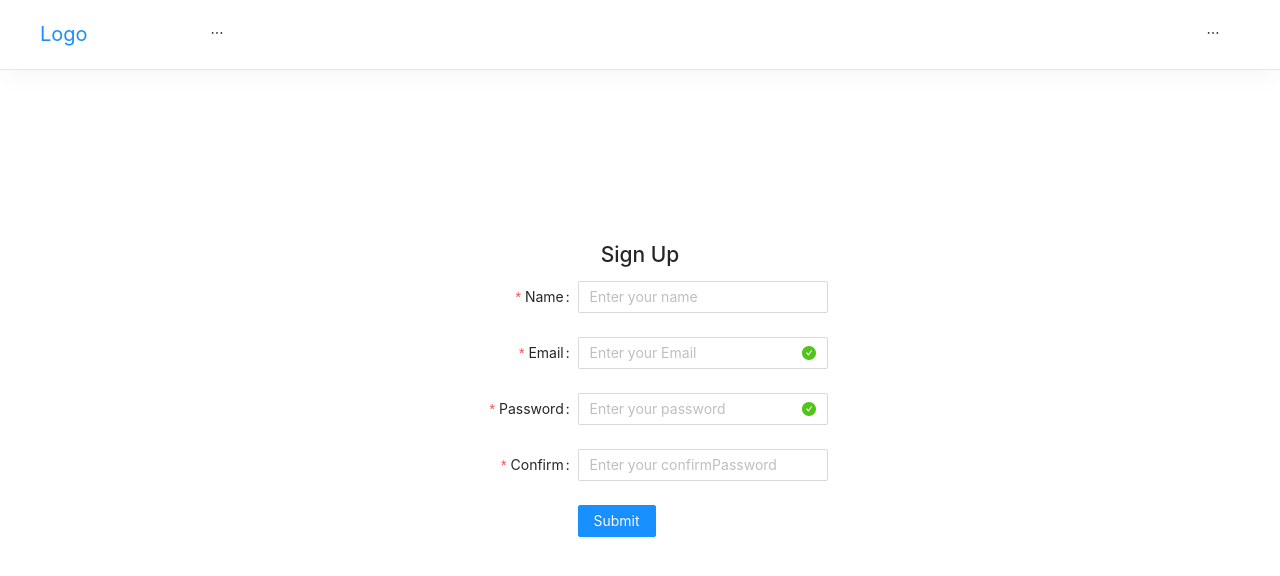
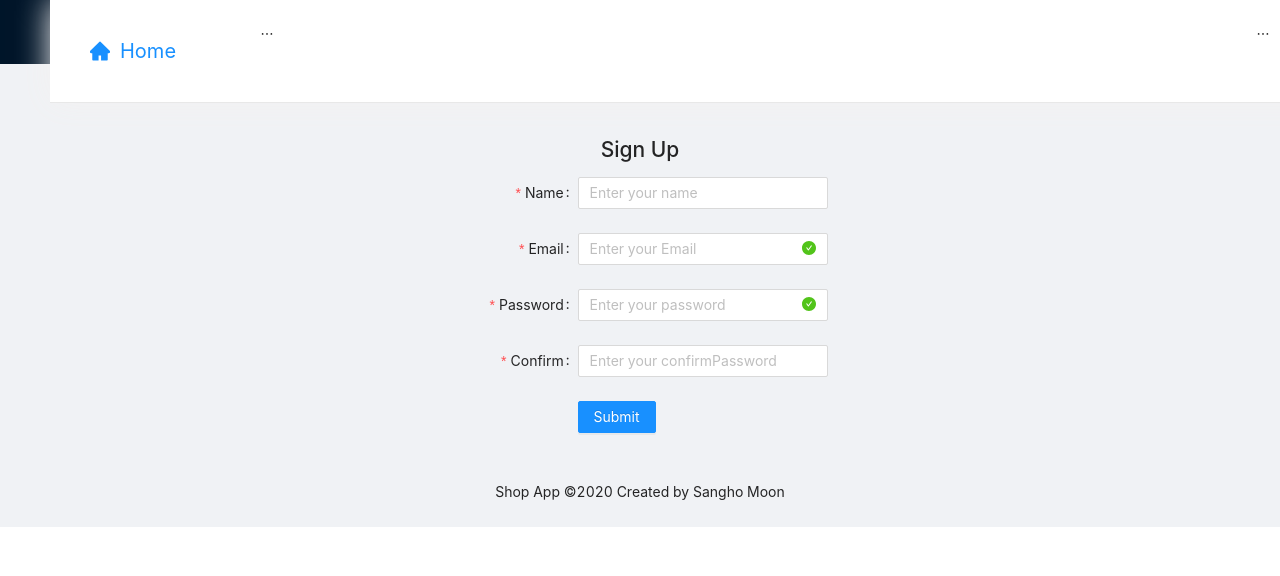
Before and after one commit to shmoon2917/boiler_plate, a React (Create React App) app in the folder client/: page /register in a window 1280 px wide. Shown: the top 576 px of the page. Built offline with nearby package versions, Linux system fonts and the light colour scheme.

Commit message:
navbar css 수정

```diff
--- a/client/src/_components/AuthRoute.jsx
+++ b/client/src/_components/AuthRoute.jsx
@@ -12,7 +12,8 @@ import AuthService from "../_services/auth.service";
 */
 export const AuthRoute = ({ component: Component, type, ...rest }) => {
   const user =
-    useSelector((state) => state.user.login.data) || asyncState.initial().data;
+    useSelector((state) => state.user.login.data) ||
+    AuthService.getCurrentUser();
 
   console.log("authRoute", user);
 
--- a/client/src/components/App.css
+++ b/client/src/components/App.css
@@ -1,6 +1,6 @@
 @import "~antd/dist/antd.css";
 
-.App__alert {
+.ant-alert {
   position: absolute;
   right: 20px;
   top: 20px;
@@ -11,7 +11,18 @@
   align-items: center;
 }
 
-.App__content {
+.ant-layout-header {
+  height: unset;
+  padding: 0;
+  line-height: unset;
+  background-color: white;
+}
+
+.ant-layout-header .ant-menu {
+  /* line-height: 46px; */
+}
+
+.ant-layout-content {
   padding-top: 69px;
   min-height: calc(100vh - 70px);
   flex-direction: column;
@@ -19,3 +30,7 @@
   justify-content: center;
   align-items: center;
 }
+
+.ant-layout-footer {
+  text-align: center;
+}
--- a/client/src/components/App.jsx
+++ b/client/src/components/App.jsx
@@ -1,11 +1,11 @@
 import "./App.css";
-import React, { useEffect } from "react";
+import React, { useEffect, useRef } from "react";
 import { Router, Route, Switch, Redirect } from "react-router-dom";
 import { useDispatch, useSelector } from "react-redux";
 import { history } from "../_helpers";
 import { AuthRoute } from "../_components/AuthRoute";
 import { alertActions } from "../_modules/alert";
-import { Alert } from "antd";
+import { Alert, Layout } from "antd";
 import AuthService from "../_services/auth.service";
 import { userActions } from "../_modules/user";
 
@@ -16,10 +16,13 @@ import RegisterPage from "./views/RegisterPage";
 import UploadProductPage from "./views/UploadProductPage";
 import NavBar from "./views/NavBar";
 
+const { Header, Content, Footer } = Layout;
+
 const App = () => {
   const alert = useSelector((state) => state.alert);
   const dispatch = useDispatch();
-  let timeout;
+  const timeout = useRef();
+
   const onCloseAlert = () => {
     timeout = setTimeout(() => dispatch(alertActions.clear()), 300);
   };
@@ -36,7 +39,7 @@ const App = () => {
   }, []);
 
   return (
-    <div className="App">
+    <Layout className="App">
       {alert.message && (
         <Alert
           className="App__alert"
@@ -47,11 +50,10 @@ const App = () => {
         />
       )}
       <Router history={history}>
-        <NavBar />
-        <div
-          className="App__content"
-          style={{ paddingTop: "69px", minheight: "calc(100vh -80px)" }}
-        >
+        <Header className="App__header">
+          <NavBar />
+        </Header>
+        <Content className="App__content">
           <Switch>
             <Route exact path="/" component={LandingPage} />
             <Route path="/login" component={LoginPage} />
@@ -59,9 +61,12 @@ const App = () => {
             <AuthRoute path="/product/upload" component={UploadProductPage} />
             <Redirect from="*" to="/" />
           </Switch>
-        </div>
+        </Content>
       </Router>
-    </div>
+      <Footer className="App__footer">
+        Shop App ©2020 Created by Sangho Moon
+      </Footer>
+    </Layout>
   );
 };
 
--- a/client/src/components/views/NavBar/NavBar.jsx
+++ b/client/src/components/views/NavBar/NavBar.jsx
@@ -1,13 +1,31 @@
-import React, { useEffect, useState } from "react";
+// import css
+import "./Sections/NavBar.css";
+
+// import lib and utils
+import React, { useEffect, useRef, useState } from "react";
 import { Drawer, Button } from "antd";
-import { AlignRightOutlined } from "@ant-design/icons";
+import { AlignRightOutlined, HomeFilled } from "@ant-design/icons";
+import { history } from "../../../_helpers/history";
+
+// import components
 import { LeftMenu } from "./Sections/LeftMenu";
 import { RightMenu } from "./Sections/RightMenu";
-import "./Sections/NavBar.css";
-import { history } from "../../../_helpers/history";
 
 const NavBar = () => {
   const [visible, setVisible] = useState(false);
+  const [current, setCurrent] = useState("");
+  let unListenHistory = useRef();
+
+  useEffect(() => {
+    unListenHistory = history.listen((location) => {
+      if (location.pathname === "/") {
+        setCurrent("");
+      }
+    });
+    return () => {
+      unListenHistory();
+    };
+  }, []);
 
   const showDrawer = () => {
     setVisible(true);
@@ -17,21 +35,34 @@ const NavBar = () => {
     setVisible(false);
   };
 
+  const onChangeCurrentTab = (e) => {
+    console.log(e);
+    setCurrent(e.key);
+  };
+
   return (
     <>
-      <nav
-        className="menu"
-        style={{ position: "fixed", zIndex: 5, width: "100%" }}
-      >
+      <nav className="menu">
         <div className="menu__logo">
-          <a href="/">Logo</a>
+          <a href="/">
+            <HomeFilled />
+            <span>Home</span>
+          </a>
         </div>
         <div className="menu__container">
           <div className="menu__left">
-            <LeftMenu mode="horizontal" />
+            <LeftMenu
+              mode="horizontal"
+              current={current}
+              onChange={onChangeCurrentTab}
+            />
           </div>
           <div className="menu__right">
-            <RightMenu mode="horizontal" />
+            <RightMenu
+              mode="horizontal"
+              current={current}
+              onChange={onChangeCurrentTab}
+            />
           </div>
           <Button
             className="menu__mobile-button"
--- a/client/src/components/views/NavBar/Sections/LeftMenu.jsx
+++ b/client/src/components/views/NavBar/Sections/LeftMenu.jsx
@@ -1,14 +1,15 @@
-import React from 'react';
-import { Menu } from 'antd';
+import React from "react";
+import { Menu } from "antd";
+import { Link } from "react-router-dom";
 
 const SubMenu = Menu.SubMenu;
 const MenuItemGroup = Menu.ItemGroup;
 
-export const LeftMenu = (props) => {
+export const LeftMenu = ({ mode, current, onChange }) => {
   return (
-    <Menu mode={props.mode}>
-      <Menu.Item key="mail">
-        <a href="/">Home</a>
+    <Menu onClick={onChange} selectedKeys={[current]} mode={mode}>
+      <Menu.Item key="home">
+        <Link href="/">Home</Link>
       </Menu.Item>
       <SubMenu title={<span>Blogs</span>}>
         <MenuItemGroup title="Item 1">
--- a/client/src/components/views/NavBar/Sections/NavBar.css
+++ b/client/src/components/views/NavBar/Sections/NavBar.css
@@ -6,6 +6,9 @@
   overflow: auto;
   box-shadow: 0 0 30px #f3f1f1;
   background-color: white;
+  position: fixed;
+  z-index: 5;
+  width: 100%;
 }
 
 .menu__logo {
@@ -14,15 +17,39 @@
 }
 
 .menu__logo a {
-  display: inline-block;
+  display: inline-flex;
+  justify-content: center;
+  align-items: center;
+  padding: 19px 20px;
   font-size: 20px;
-  padding: 19px 20px;
+}
+
+.menu__logo a > span:last-child {
+  margin-left: 10px;
+}
+
+.menu__container .ant-menu-horizontal {
+  border-bottom: none !important;
+}
+
+.menu__container .menu__left {
+  float: left;
+  line-height: 46px;
+}
+
+.menu__container .menu__right {
+  float: right;
+  line-height: 46px;
 }
 
 .menu__container .ant-menu-item {
   padding: 10px 5px !important;
   margin-left: 0px !important;
   margin-right: 0px !important;
+}
+
+.menu__container .ant-menu-submenu {
+  margin: 0 !important;
 }
 
 .menu__container .ant-menu-submenu-title {
@@ -33,18 +60,6 @@
 .menu__container .ant-menu-item span,
 .menu__container .ant-menu-submenu-title a {
   padding: 10px 15px !important;
-}
-
-.menu__container .ant-menu-horizontal {
-  border-bottom: none !important;
-}
-
-.menu__container .menu__left {
-  float: left;
-}
-
-.menu__container .menu__right {
-  float: right;
 }
 
 .menu__mobile-button {
@@ -77,14 +92,11 @@
 
   .menu__logo a {
     margin-left: -20px;
+    padding: 10px 20px;
   }
 
   .menu__container .ant-menu-item,
   .menu__container .ant-menu-submenu-title {
     padding: 1px 20px;
   }
-
-  .menu__logo a {
-    padding: 10px 20px;
-  }
 }
--- a/client/src/components/views/NavBar/Sections/RightMenu.jsx
+++ b/client/src/components/views/NavBar/Sections/RightMenu.jsx
@@ -1,31 +1,15 @@
-import React, { useEffect, useState } from "react";
+// import libs and utils
+import React from "react";
+import { useSelector, useDispatch } from "react-redux";
+import { Link } from "react-router-dom";
 import { Menu } from "antd";
-import { useSelector, useDispatch } from "react-redux";
 import { logoutUserThunk } from "../../../../_modules/user";
 import { asyncState } from "../../../../_lib/reducerUtils";
-import { Link } from "react-router-dom";
-import { history } from "../../../../_helpers/history";
 
-export const RightMenu = (props) => {
-  const { data: user } =
-    useSelector((state) => state.user.login) || asyncState.initial();
-  const [current, setCurrent] = useState("");
+export const RightMenu = ({ mode, current, onChange }) => {
+  const user =
+    useSelector((state) => state.user.login.data) || asyncState.initial().data;
   const dispatch = useDispatch();
-
-  useEffect(() => {
-    history.listen((location) => {
-      if (location.pathname === "/" && current === "upload") {
-        setCurrent("");
-      }
-    });
-  }, []);
-
-  const onClickTab = (e) => {
-    setCurrent(e.key);
-    if (current === "upload") {
-      console.log(props);
-    }
-  };
 
   const onLogoutHandler = () => {
     const from = { from: { pathname: "/" } };
@@ -34,7 +18,7 @@ export const RightMenu = (props) => {
 
   if (!user) {
     return (
-      <Menu mode={props.mode}>
+      <Menu onClick={onChange} selectedKeys={[current]} mode={mode}>
         <Menu.Item key="mail">
           <Link to="/login">Sign In</Link>
         </Menu.Item>
@@ -45,10 +29,9 @@ export const RightMenu = (props) => {
     );
   } else {
     return (
-      <Menu selectedKeys={[current]} mode={props.mode}>
+      <Menu onClick={onChange} selectedKeys={[current]} mode={mode}>
         <Menu.Item key="upload">
           <Link to="/product/upload">Upload</Link>
-          {/* <span>Upload</span> */}
         </Menu.Item>
         <Menu.Item key="logout">
           <span onClick={onLogoutHandler}>Logout</span>
```
Also changed, not shown: 1 other file (tests, documents, lock files or other folders).
